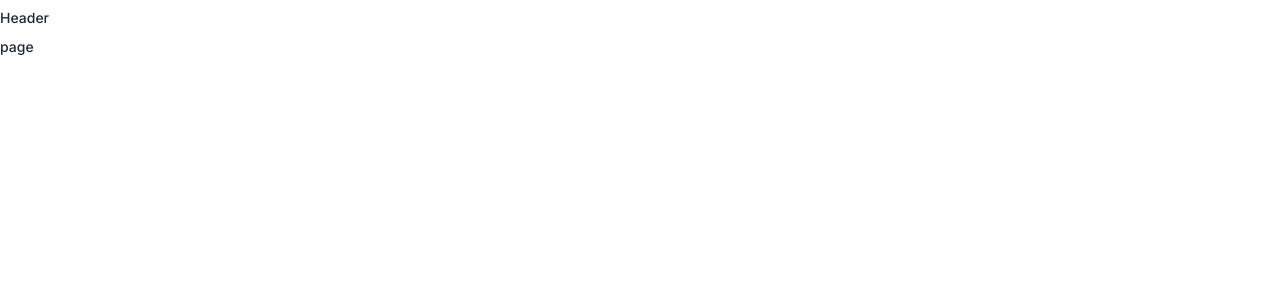
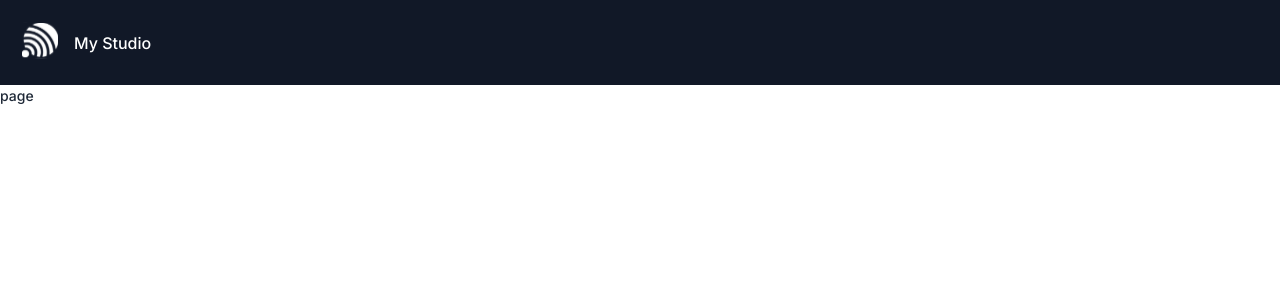
Before and after one commit to abdo/digital-work-station, a React (Create React App) app: page / in a window 1280 px wide. Shown: the top 300 px of the page. Built offline with nearby package versions, Linux system fonts and the light colour scheme.

Commit message:
Create and build header component

```diff
--- /dev/null
+++ b/src/assets/index.js
@@ -0,0 +1,7 @@
+import appLogo from 'assets/appLogo.svg';
+
+const assets = {
+  appLogo,
+};
+
+export default assets;
--- a/src/components/Header/index.js
+++ b/src/components/Header/index.js
@@ -1,7 +1,31 @@
+import Box from 'components/common/abstract/Box';
+import Img from 'components/common/basic/Img';
 import Text from 'components/common/basic/Text';
+import assets from 'assets';
+import theme from 'style/theme';
+
+const { appLogo } = assets;
 
 const Header = () => {
-  return <Text>Header</Text>;
+  return (
+    <Box
+      h='8.5rem'
+      w='100%'
+      bgc={theme.colors.main}
+      p='0 2.2rem'
+      display='flex'
+      alignItems='center'
+    >
+      <Img
+        src={appLogo}
+        alt='app logo'
+        containerProps={{ m: '0 1.6rem 0 0' }}
+      />
+      <Text type='h2' color={theme.colors.white}>
+        My Studio
+      </Text>
+    </Box>
+  );
 };
 
 export default Header;
--- /dev/null
+++ b/src/components/common/basic/Img/index.js
@@ -0,0 +1,22 @@
+import Box from 'components/common/abstract/Box';
+import ImgStyled from './style';
+import PropTypes from 'prop-types';
+import React from 'react';
+
+const Img = ({ containerProps, ...props }) => {
+  return (
+    <Box span userSelect='none' {...containerProps}>
+      <ImgStyled alt='preview' {...props} />
+    </Box>
+  );
+};
+
+Img.propTypes = {
+  containerProps: PropTypes.shape({}),
+};
+
+Img.defaultProps = {
+  containerProps: {},
+};
+
+export default Img;
--- /dev/null
+++ b/src/components/common/basic/Img/style.js
@@ -0,0 +1,9 @@
+import styled from 'styled-components';
+
+const ImgStyled = styled.img`
+  height: 100%;
+  width: 100%;
+  object-fit: ${({ objectFit }) => objectFit};
+`;
+
+export default ImgStyled;
```
Also changed, not shown: src/assets/appLogo.svg (added).
